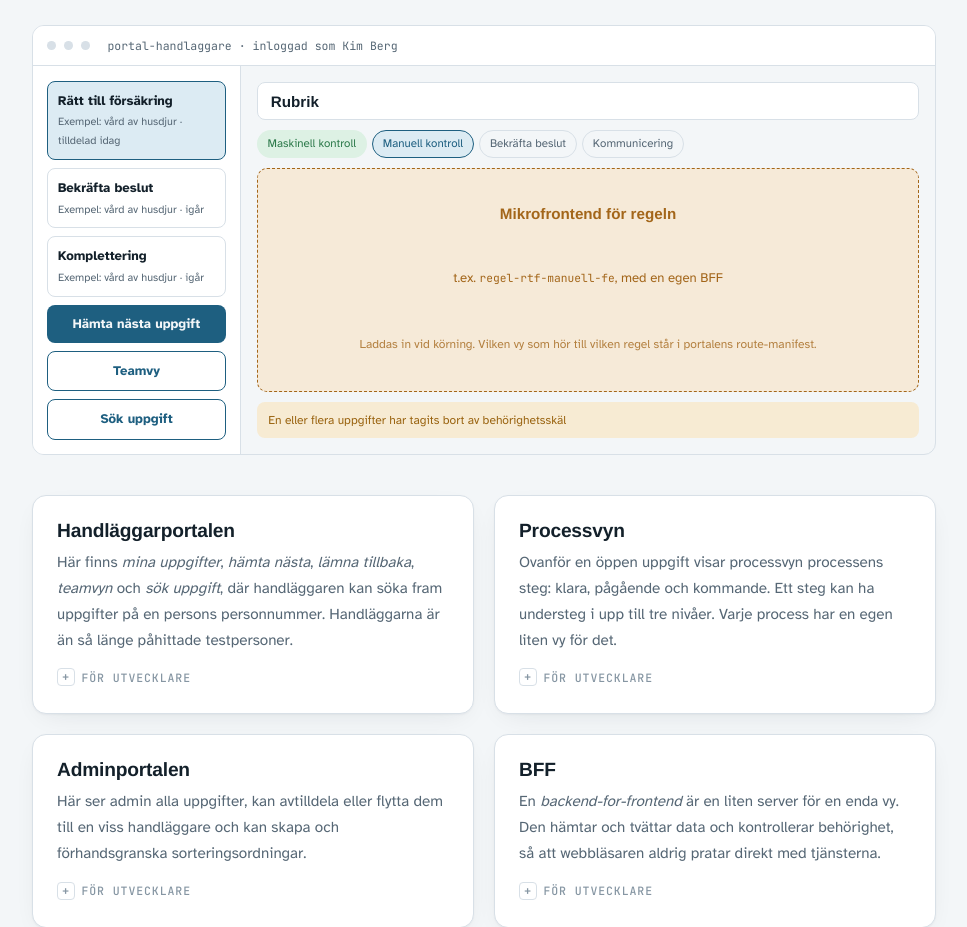
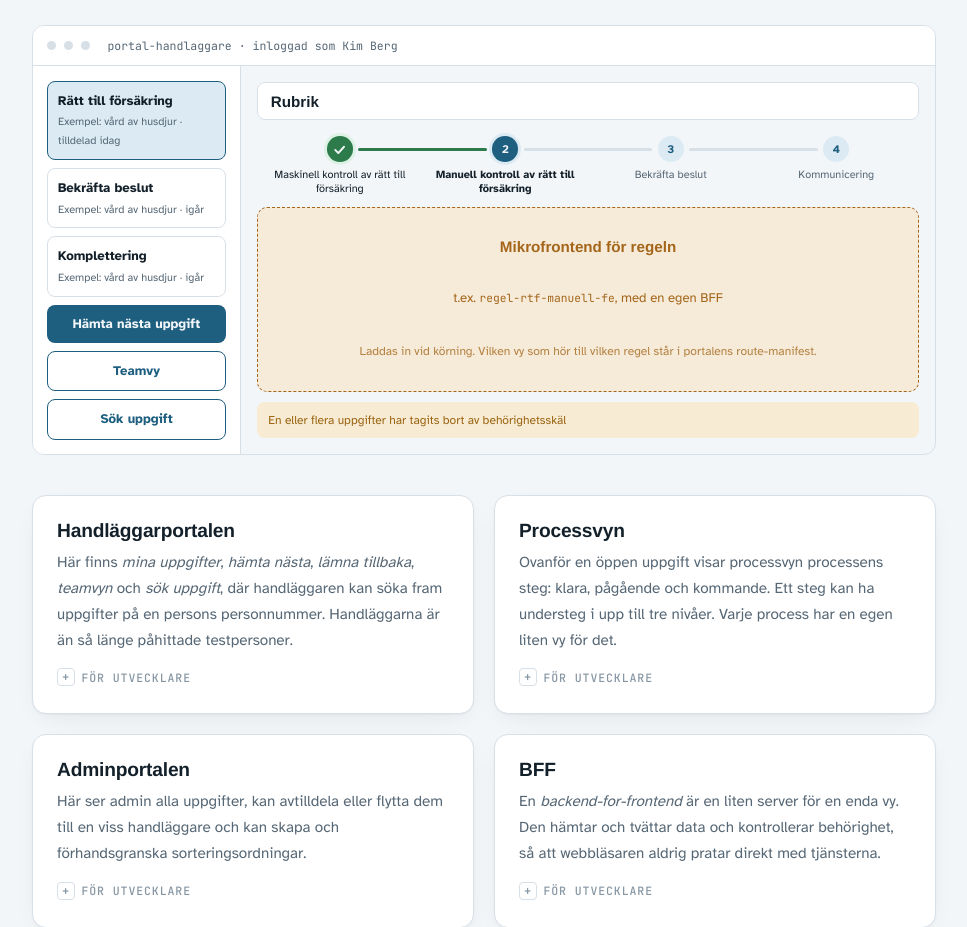
Before and after one commit to Forsakringskassan/rimfrost-guide, a Vue app: page / in a window 1280 px wide. Shown: the part 8520-9447 px from the top of the page, without its empty margins (292-1259 px from the left). Built offline with nearby package versions, Linux system fonts and the light colour scheme; a web font is replaced by a local one.

Commit message:
docs: visa stegvyn i portalskissen

```diff
--- a/src/sections/PortalSection.vue
+++ b/src/sections/PortalSection.vue
@@ -22,12 +22,12 @@
           </div>
           <div class="mock-main">
             <div class="mock-title">Rubrik</div>
-            <div class="mock-steps" aria-label="Processvy">
-              <span class="done">Maskinell kontroll</span>
-              <span class="now">Manuell kontroll</span>
-              <span>Bekräfta beslut</span>
-              <span>Kommunicering</span>
-            </div>
+            <ol class="mock-steps" aria-label="Stegvy">
+              <li class="done"><span class="dot"><svg viewBox="0 0 24 24" aria-hidden="true"><polyline points="5 12.5 10 17.5 19 7.5" /></svg></span><span>Maskinell kontroll av rätt till försäkring</span></li>
+              <li class="now" aria-current="step"><span class="dot">2</span><span>Manuell kontroll av rätt till försäkring</span></li>
+              <li><span class="dot">3</span><span>Bekräfta beslut</span></li>
+              <li><span class="dot">4</span><span>Kommunicering</span></li>
+            </ol>
             <div class="mock-slot">
               <b>Mikrofrontend för regeln</b>
               <span>t.ex. <code>regel-rtf-manuell-fe</code>, med en egen BFF</span>
@@ -99,10 +99,16 @@
 .mock-task.on { border-color: var(--accent); background: var(--accent-soft); }
 .mock-btn.secondary { background: transparent; color: var(--accent); border: 1px solid var(--accent); }
 .mock-main { padding: 1rem; display: grid; grid-template-rows: auto auto 1fr auto; gap: 0.6rem; }
-.mock-steps { display: flex; flex-wrap: wrap; gap: 0.35rem; }
-.mock-steps span { border: 1px solid var(--line); border-radius: 999px; padding: 0.2rem 0.6rem; color: var(--muted); font-size: 0.72rem; }
-.mock-steps .done { background: var(--ok-s); color: var(--ok); border-color: transparent; }
-.mock-steps .now { border-color: var(--accent); color: var(--accent); background: var(--accent-soft); }
+.mock-steps { list-style: none; margin: 0; padding: 0.4rem 0 0.1rem; display: grid; grid-template-columns: repeat(4, minmax(0, 1fr)); }
+.mock-steps li { position: relative; display: flex; flex-direction: column; align-items: center; gap: 0.4rem; padding: 0 0.2rem; text-align: center; font-size: 0.68rem; line-height: 1.25; color: var(--muted); }
+.mock-steps li + li::before { content: ""; position: absolute; top: calc(0.8rem - 1.5px); left: calc(-50% + 1.15rem); right: calc(50% + 1.15rem); height: 3px; border-radius: 2px; background: var(--line); }
+.mock-steps li.done + li::before { background: var(--ok); }
+.mock-steps .dot { position: relative; z-index: 1; width: 1.6rem; height: 1.6rem; border-radius: 50%; display: grid; place-items: center; font-weight: 700; font-size: 0.72rem; background: var(--accent-soft); color: var(--accent); }
+.mock-steps .dot svg { width: 0.95rem; height: 0.95rem; fill: none; stroke: currentColor; stroke-width: 3; stroke-linecap: round; stroke-linejoin: round; }
+.mock-steps .done .dot { background: var(--ok); color: var(--bg); box-shadow: 0 0 0 3px var(--ok-s); }
+.mock-steps .now .dot { background: var(--accent); color: var(--bg); box-shadow: 0 0 0 3px var(--accent-soft); }
+.mock-steps .done, .mock-steps .now { color: var(--ink); }
+.mock-steps .now { font-weight: 600; }
 .mock-title { background: var(--surface); border: 1px solid var(--line); border-radius: 8px; padding: 0.6rem 0.8rem; font: 600 0.95rem var(--f-display); }
 .mock-slot { border: 1.5px dashed var(--c-portal); background: var(--c-portal-s); border-radius: 10px; display: grid; place-items: center; text-align: center; padding: 1rem; color: var(--c-portal); gap: 0.25rem; }
 .mock-slot b { font: 600 0.95rem var(--f-display); }
```
